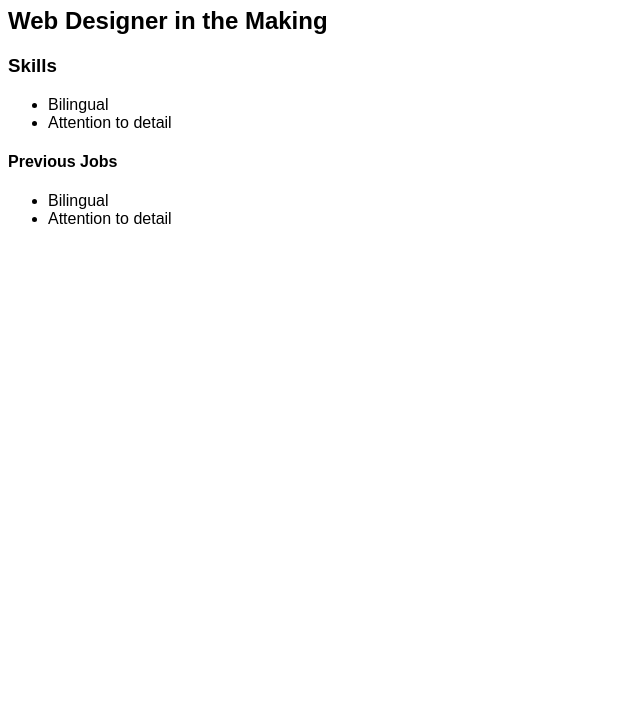
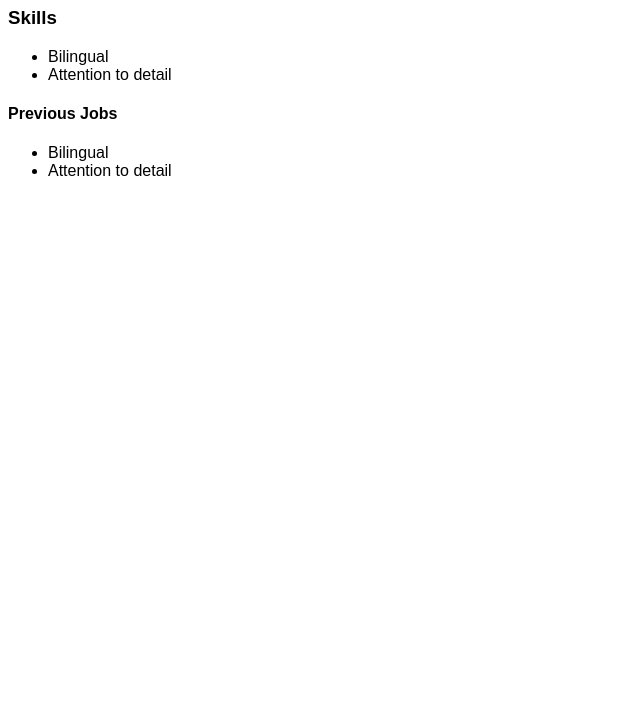
Before and after one commit to CarlaMcM/CarlaMcM.github.io, a plain HTML site: page index.html in a window 1280 px wide. Shown: the part 73-800 px from the top of the page, without its empty margins (0-640 px from the left). Drawn offline with Linux system fonts and the light colour scheme.

Commit message:
added index.html

```diff
--- a/index.html
+++ b/index.html
@@ -8,7 +8,7 @@
 <body>
 
   <h1>Carla McMahon</h1>
-  <h2>Web Designer in the Making</h2>
+
 
   <h3>Skills</h3>
 
@@ -16,6 +16,7 @@
 
   <li>Bilingual</li>
   <li>Attention to detail</li>
+
 
   </ul>
 
```
